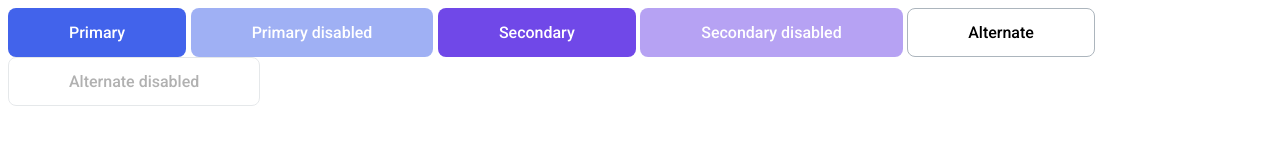
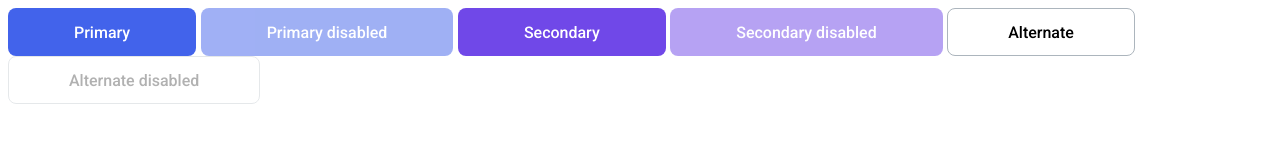
Before and after one commit to js-tasks-ru/htmlcss-20230714_igorgal1234, a website: page 03-lection1/01-button/index.html in a window 1280 px wide. Drawn offline with Linux system fonts and the light colour scheme.

Commit message:
Fixes after review

```diff
--- a/03-lection1/01-button/button.css
+++ b/03-lection1/01-button/button.css
@@ -1,8 +1,9 @@
 /* Стилизация кнопки */
 .button {
-  padding: 15px 61px;
+  padding: 15px 66px 14px;
   border-radius: 8px;
   border: none;
+  cursor: pointer;
   color: var(--white);
   font-size: 16px;
   font-weight: 500;
@@ -11,14 +12,10 @@
     border-color 200ms ease-in-out;
 }
 
-.button:hover {
-  cursor: pointer;
-}
-
 .button:disabled,
 .button[disabled] {
   opacity: 0.5;
-  cursor: default;
+  pointer-events: none;
 }
 
 .button_primary {
@@ -48,7 +45,7 @@
 }
 
 .button_alternate {
-  padding: 14px 60px;
+  padding: 14px 60px 13px;
   border: 1px solid var(--grey-3);
   background-color: var(--white);
   color: var(--gray-4);
```
